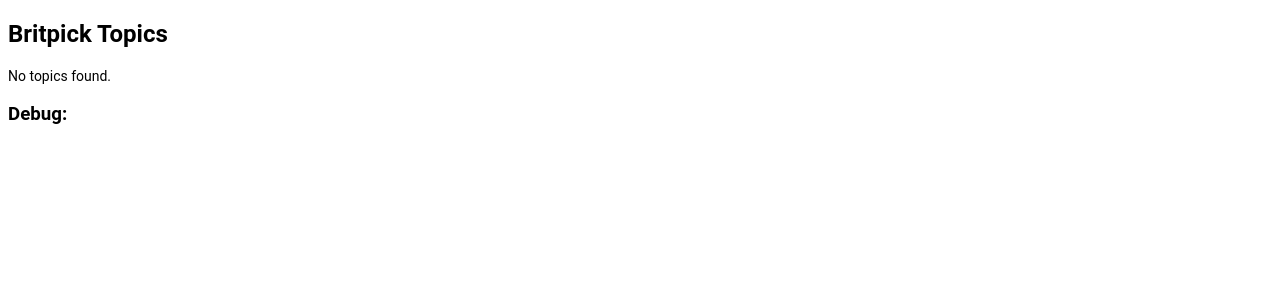
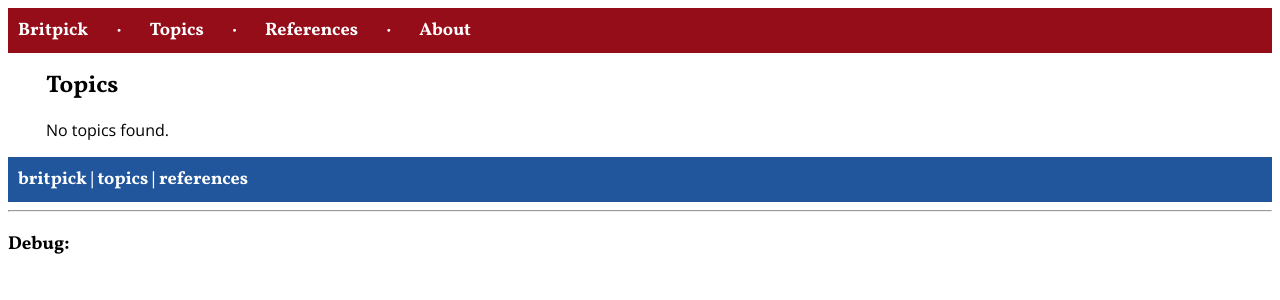
Before and after one commit to htw229/hazelsworks, a Django app: page /britpick/topics in a window 1280 px wide. Shown: the top 300 px of the page. Run offline with Django 3.2, Linux system fonts and the light colour scheme; data that the repository does not hold is empty.

Commit message:
css colors, styles, navbars

```diff
--- a/app/views.py
+++ b/app/views.py
@@ -126,9 +126,11 @@ def topicslist(request):
     topics = ReplacementTopic.objects.order_by('name')
 
     responsedata = {
+        'pagetitle': 'Topics',
+        'template': 'topicslist.html',
         'topics': topics,
         'debug': '',
         'showdebug': True,
     }
 
-    return render(request, 'topicslist.html', responsedata)
+    return render(request, 'britpicktemplate.html', responsedata)
--- a/hazelsworks/urls.py
+++ b/hazelsworks/urls.py
@@ -26,5 +26,5 @@ urlpatterns = [
     url(r'^britpick/findduplicates/', views.britpickfindduplicates, name='britpick_findduplicates.html'),
     path(r'britpick/topics/<slug:topicslug>', views.topicview, name='topic'),
     url(r'^britpick/topics', views.topicslist, name='topicslist'),
-    url(r'^britpick/', views.britpickapp, name='britpick.html'),
+    url(r'^britpick/', views.britpickapp, name='britpick'),
 ]
--- a/static/britpick.css
+++ b/static/britpick.css
@@ -1,32 +1,135 @@
+:root {
+    --red: #950d19;
+    --darkred: #7b0b15;
+    --yellow: #eed82d;
+    --darkyellow: #c4b125;
+    --blue: #21569c;
+    --darkblue: #1a4277;
+    --lightgray:#e6e6e6;
+    --darkgray: #1f1d1e;
+}
+
+
 body {
-    background-color: white;
-    font-family: "Roboto", "Lucida Grande", Verdana, Arial, sans-serif ;
+    font-family: 'Open Sans', sans-serif;
+
+}
+
+.content {
+    margin: 0 3% 0 3%;
+}
+
+h1, h2, h3, h4, h5, h6 {
+        font-family: 'Vollkorn', serif;
 }
 
 h1 {
-    color: white;
-    text-align: center;
+    font-size: x-large;
+}
+
+h2 {
+    font-size: large;
 }
 
 p {
-    font-size: 14px;
+    /*font-size: 14px;*/
 }
 
+ul {
+    list-style-type: none;
+    margin: 0;
+    padding: 0;
+}
+
+a:link {
+    color: var(--blue);
+    text-decoration: none;
+}
+
+a:visited {
+    color: var(--darkblue);
+    text-decoration: none;
+}
+
+a:hover {
+    color: var(--red);
+    text-decoration: underline;
+}
+
+a:active {
+    color: var(--darkred);
+    text-decoration: underline;
+}
+
+
+.navbar {
+    font-family: 'Vollkorn', serif;
+    color: white;
+    font-weight: bold;
+    font-size: large;
+    /*background-color: var(--blue);*/
+    padding: 10px;
+    margin: 0;
+}
+
+.navbar.header {
+    background-color: var(--red);
+}
+
+.navbar.footer {
+    background-color: var(--blue);
+}
+
+.sitename {
+    font-family: 'Vollkorn', serif;
+    font-weight: bolder;
+    /*font-size: x-large;*/
+    margin-right: 2%;
+}
+
+.navbaritem {
+    margin-left: 2%;
+    margin-right: 2%;
+}
+
+.navbar a:link {
+    color: white;
+    text-decoration: none;
+}
+
+.navbar a:visited {
+    color: white;
+    text-decoration: none;
+}
+
+.navbar a:hover {
+    color: var(--lightgray);
+    text-decoration: none;
+}
+
+.navbar a:active {
+    color: var(--darkgray);
+    text-decoration: none;
+}
+
+
+
+
 .mandatory {
-    background-color: red;
+    background-color: var(--yellow);
     color: white;
     font-weight: bold;
 }
 
 .replacement {
-    background-color: yellow;
+    background-color: var(--lightgray);
     font-weight: bold;
 }
 
 .directreplacement {
     /*color: black;*/
     /*font-weight: bold;*/
-    background-color: orange;
+    /*background-color: orange;*/
     /*color: white;*/
 }
 
@@ -47,7 +150,7 @@ p {
 
 .topiclink {
     font-weight: bold;
-    background-color: greenyellow;
+    /*background-color: greenyellow;*/
 }
 
 .searchword {
@@ -55,11 +158,11 @@ p {
 }
 
 .foundreplacementwords {
-    background-color: greenyellow;
+    /*background-color: greenyellow;*/
 }
 
 .foundclarifyreplacement {
-    background-color: orange;
+    /*background-color: orange;*/
 }
 
 .topictext {
@@ -67,7 +170,7 @@ p {
 }
 
 .topictext p {
-    color: darkviolet;
+    /*color: darkviolet;*/
 }
 
 .quoted {
@@ -75,7 +178,7 @@ p {
 }
 
 .citation-inline {
-    background-color: yellow;
+    /*background-color: yellow;*/
 }
 
 .topiclist {
--- /dev/null
+++ b/templates/britpicktemplate.html
@@ -0,0 +1,51 @@
+<!DOCTYPE html>
+<html lang="en">
+<head>
+    <meta charset="UTF-8">
+    <title>{{ pagetitle }}</title>
+    <link rel="stylesheet" href="/static/britpick.css">
+    <link href="https://fonts.googleapis.com/css?family=Open+Sans" rel="stylesheet">
+    <link href="https://fonts.googleapis.com/css?family=Vollkorn:700" rel="stylesheet">
+    <link rel="shortcut icon" href="/static/ukflag.ico">
+	<link rel="icon" sizes="16x16 32x32 64x64" href="/static/ukflag.ico">
+	<link rel="icon" type="image/png" sizes="196x196" href="/static/ukflag-192.png">
+	<link rel="icon" type="image/png" sizes="160x160" href="/static/ukflag-160.png">
+	<link rel="icon" type="image/png" sizes="96x96" href="/static/ukflag-96.png">
+	<link rel="icon" type="image/png" sizes="64x64" href="/static/ukflag-64.png">
+	<link rel="icon" type="image/png" sizes="32x32" href="/static/ukflag-32.png">
+	<link rel="icon" type="image/png" sizes="16x16" href="/static/ukflag-16.png">
+	<link rel="apple-touch-icon" href="/static/ukflag-57.png">
+	<link rel="apple-touch-icon" sizes="114x114" href="/static/ukflag-114.png">
+	<link rel="apple-touch-icon" sizes="72x72" href="/static/ukflag-72.png">
+	<link rel="apple-touch-icon" sizes="144x144" href="/static/ukflag-144.png">
+	<link rel="apple-touch-icon" sizes="60x60" href="/static/ukflag-60.png">
+	<link rel="apple-touch-icon" sizes="120x120" href="/static/ukflag-120.png">
+	<link rel="apple-touch-icon" sizes="76x76" href="/static/ukflag-76.png">
+	<link rel="apple-touch-icon" sizes="152x152" href="/static/ukflag-152.png">
+	<link rel="apple-touch-icon" sizes="180x180" href="/static/ukflag-180.png">
+	<meta name="msapplication-TileColor" content="#FFFFFF">
+	<meta name="msapplication-TileImage" content="/static/ukflag-144.png">
+	<meta name="msapplication-config" content="/static/browserconfig.xml">
+</head>
+<body>
+
+<div class="navbar header"><span class="sitename"><a href="{% url 'britpick' %}">Britpick</a></span> · <span class="navbaritem"><a href="{% url 'topicslist' %}">Topics</a></span> · <span class="navbaritem">References</span> · <span class="navbaritem">About</span></div>
+
+<div class="content">
+<h1>{{ pagetitle }}</h1>
+
+{% include template %}
+</div>
+
+<div class="navbar footer"><a href="{% url 'britpick' %}">britpick</a> | <a href="{% url 'topicslist' %}">topics</a> | references</div>
+
+{% if showdebug %}
+    <hr>
+    <h3>Debug:</h3>
+    <p>
+    {{ debug|safe }}
+    </p>
+{% endif %}
+
+</body>
+</html>
--- a/templates/topicslist.html
+++ b/templates/topicslist.html
@@ -1,15 +1,3 @@
-<!DOCTYPE html>
-<html lang="en">
-<head>
-    <meta charset="UTF-8">
-    <title>Britpick Topics</title>
-    <link rel="stylesheet" href="/static/britpick.css">
-</head>
-<body>
-
-<h2>Britpick Topics</h2>
-
-
 {% if topics %}
     <ul class="topiclist">
     {% for topic in topics %}
@@ -21,13 +9,3 @@
 {% else %}
     <p>No topics found.</p>
 {%  endif %}
-
-
-{% if showdebug %}
-    <h3>Debug:</h3>
-    <p>
-    {{ debug|safe }}
-    </p>
-{% endif %}
-</body>
-</html>
```
